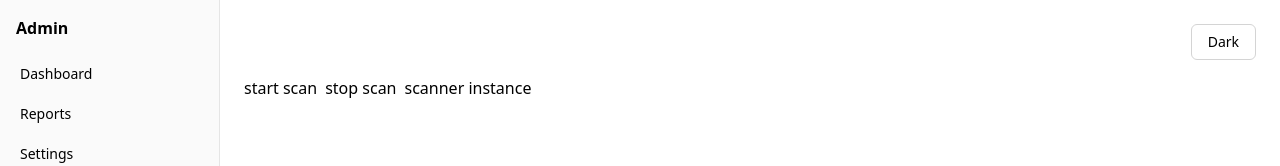
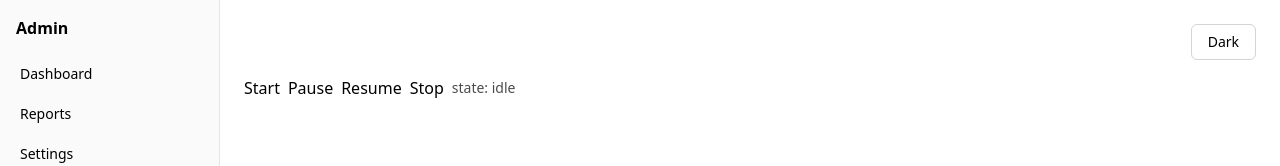
Before and after one commit to SecYJ/next-webview, a Next.js app: page /scan-qr in a window 1280 px wide. Shown: the top 166 px of the page. Built offline with nearby package versions, Linux system fonts and the light colour scheme.

Commit message:
add pause feature for qrcode scanner

```diff
--- a/src/app/scan-qr/_use-qr.ts
+++ b/src/app/scan-qr/_use-qr.ts
@@ -1,20 +1,31 @@
 import { Html5Qrcode } from "html5-qrcode";
-import { useCallback, useRef } from "react";
+import { useCallback, useEffect, useRef, useState } from "react";
 
 export const useQr = () => {
-	const scanner = useRef<Html5Qrcode>(null);
+	const scanner = useRef<Html5Qrcode | null>(null);
+	const [status, setStatus] = useState<"idle" | "starting" | "scanning" | "paused" | "stopping">("idle");
 
 	const startScanner = useCallback(async () => {
-		if (scanner.current) return;
+		if (scanner.current && status === "paused") {
+			// If we previously paused, prefer resuming instead of re-requesting camera permissions
+			await scanner.current.resume();
+			setStatus("scanning");
+			return;
+		}
 
+		if (scanner.current) return; // already scanning
+
+		setStatus("starting");
 		scanner.current = new Html5Qrcode("container");
 
-		// let  cameraId = null
+		try {
+			const cameras = await Html5Qrcode.getCameras();
+			if (!cameras || cameras.length === 0) throw new Error("No cameras found");
+			// Prefer back camera when available
+			const preferred = cameras.find((c) => c.label?.toLowerCase().includes("back"))?.id ?? cameras[0].id;
 
-		const cameras = await Html5Qrcode.getCameras();
-
-		scanner.current.start(
-			cameras[0].id,
+			await scanner.current.start(
+				preferred,
 				{
 					fps: 10,
 					qrbox: 250,
@@ -26,17 +37,58 @@ export const useQr = () => {
 					console.log(error);
 				}
 			);
-	}, []);
+			setStatus("scanning");
+		} catch (err) {
+			console.error("Failed to start scanner", err);
+			// Clean up if start fails
+			try {
+				await scanner.current?.stop();
+				await scanner.current?.clear();
+			} catch {}
+			scanner.current = null;
+			setStatus("idle");
+		}
+	}, [status]);
+
+	const pauseScanner = useCallback(async () => {
+		if (!scanner.current || status !== "scanning") return;
+		await scanner.current.pause(true);
+		setStatus("paused");
+	}, [status]);
+
+	const resumeScanner = useCallback(async () => {
+		if (!scanner.current || status !== "paused") return;
+		await scanner.current.resume();
+		setStatus("scanning");
+	}, [status]);
 
 	const stopScanner = useCallback(async () => {
 		if (!scanner.current) return;
-
-		console.log("stop scanner");
-
+		setStatus("stopping");
+		try {
 			await scanner.current.stop();
-		scanner.current.clear();
+			await scanner.current.clear();
+		} finally {
 			scanner.current = null;
+			setStatus("idle");
+		}
 	}, []);
 
-	return { startScanner, stopScanner, scanner };
+	useEffect(() => {
+		return () => {
+			// Release camera on unmount
+			if (scanner.current) {
+				scanner.current
+					.stop()
+					.then(() => scanner.current?.clear())
+					.catch(() => void 0)
+					.finally(() => {
+						scanner.current = null;
+						setStatus("idle");
+					});
+			}
 		};
+	}, []);
+
+	return { startScanner, pauseScanner, resumeScanner, stopScanner, scanner, status } as const;
+};
--- a/src/app/scan-qr/page.tsx
+++ b/src/app/scan-qr/page.tsx
@@ -3,20 +3,24 @@
 import { useQr } from "./_use-qr";
 
 const ScanQrPage = () => {
-	const { startScanner, stopScanner, scanner } = useQr();
+	const { startScanner, pauseScanner, resumeScanner, stopScanner, status } = useQr();
 
 	return (
 		<div>
-			<div className="flex gap-2">
-				<button type="button" onClick={startScanner}>
-					start scan
+			<div className="flex gap-2 items-center">
+				<button type="button" onClick={startScanner} disabled={status === "starting"}>
+					{status === "paused" ? "Resume" : "Start"}
 				</button>
-				<button type="button" onClick={stopScanner}>
-					stop scan
+				<button type="button" onClick={pauseScanner} disabled={status !== "scanning"}>
+					Pause
 				</button>
-				<button type="button" onClick={() => console.log("scanner instance", scanner)}>
-					scanner instance
+				<button type="button" onClick={resumeScanner} disabled={status !== "paused"}>
+					Resume
 				</button>
+				<button type="button" onClick={stopScanner} disabled={status === "idle"}>
+					Stop
+				</button>
+				<span className="text-sm opacity-70">state: {status}</span>
 			</div>
 
 			<div id="container" className="size-60" />
```
Lines whose indentation alone changed are shown as unchanged.
